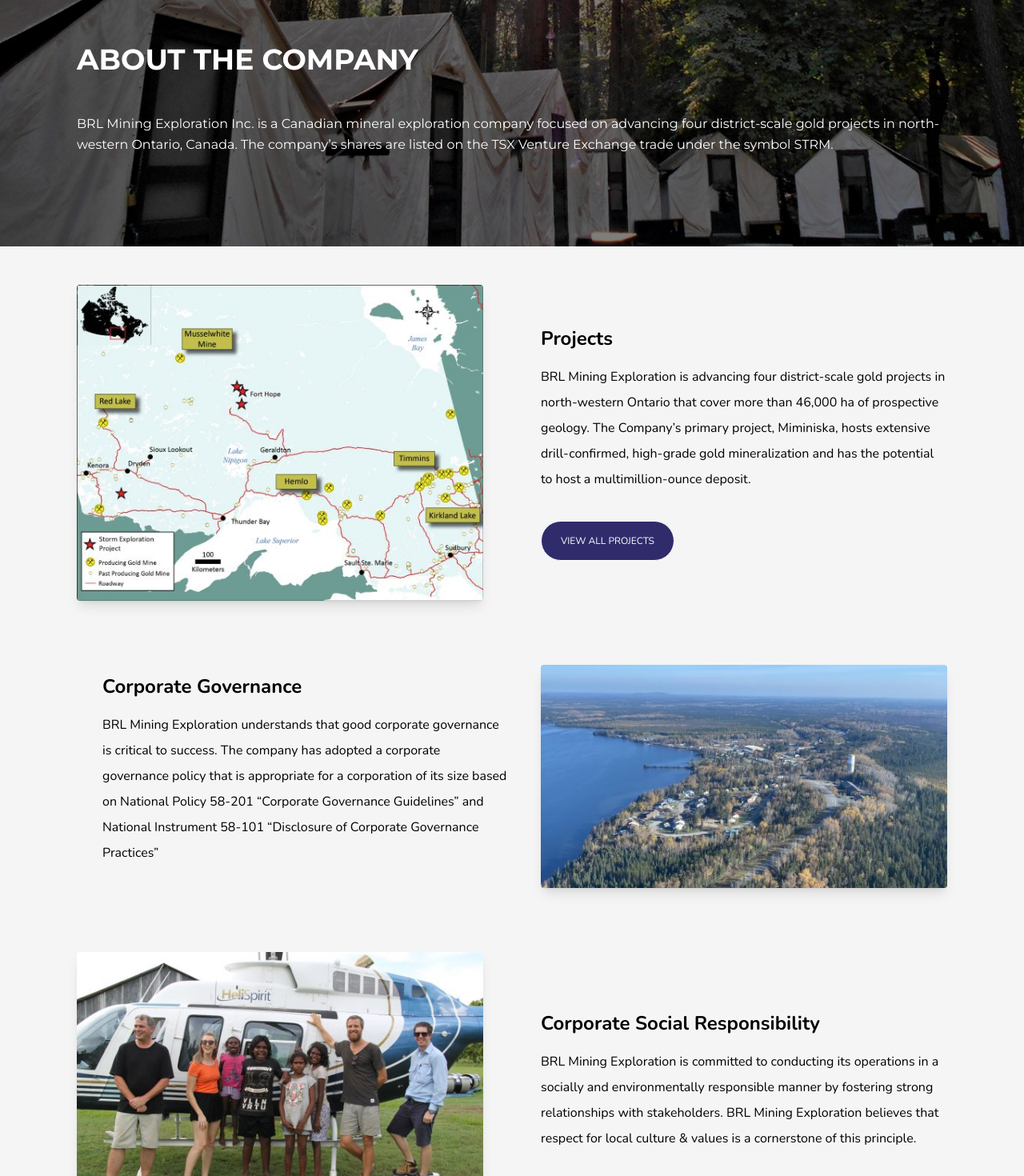
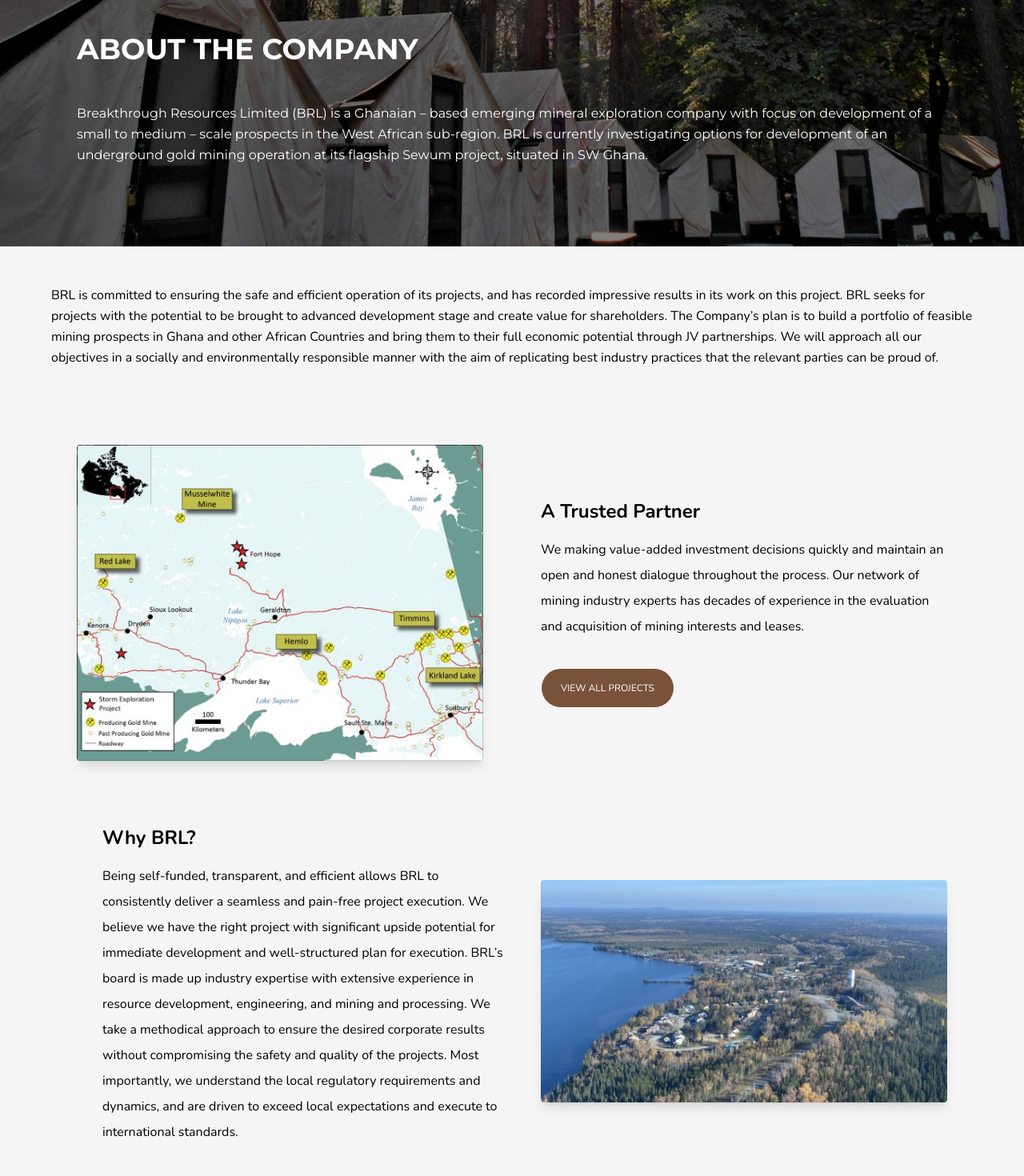
Before and after one commit to ranselorm/brlmining, a React (Vite) app: page /about in a window 1280 px wide. Shown: the part 180-1650 px from the top of the page at 80% size. Built offline with nearby package versions, Linux system fonts and the light colour scheme.

Commit message:
Modify code

```diff
--- a/src/components/About.tsx
+++ b/src/components/About.tsx
@@ -10,27 +10,35 @@
       <Hero
         title="About the Company"
         background="/images/about-bg.jpg"
-        description="BRL Mining Exploration Inc. is a Canadian mineral exploration company focused on advancing four district-scale gold projects in north-western Ontario, Canada. The company’s shares are listed on the TSX Venture Exchange trade under the symbol STRM."
+        description="Breakthrough Resources Limited (BRL) is a Ghanaian – based emerging mineral exploration company with focus on development of a small to medium – scale prospects in the West African sub-region.  BRL is currently investigating options for development of an underground gold mining operation at its flagship Sewum project, situated in SW Ghana."
       />
+      <div className="container mx-auto px-4 md:px-8 lg:px-16 my-12 leading-relaxed">
+        BRL is committed to ensuring the safe and efficient operation of its
+        projects, and has recorded impressive results in its work on this
+        project. BRL seeks for projects with the potential to be brought to
+        advanced development stage and create value for shareholders. The
+        Company’s plan is to build a portfolio of feasible mining prospects in
+        Ghana and other African Countries and bring them to their full economic
+        potential through JV partnerships. We will approach all our objectives
+        in a socially and environmentally responsible manner with the aim of
+        replicating best industry practices that the relevant parties can be
+        proud of.
+      </div>
       <div className="w-full mx-auto px-4 sm:px-4 md:px-24 py-12 flex flex-col gap-y-20">
         <AboutCard
-          title="Projects"
-          description="BRL Mining Exploration is advancing four district-scale gold projects in
-            north-western Ontario that cover more than 46,000 ha of prospective
-            geology. The Company’s primary project, Miminiska, hosts extensive
-            drill-confirmed, high-grade gold mineralization and has the
-            potential to host a multimillion-ounce deposit."
+          title="A Trusted Partner"
+          description="We making value-added investment decisions quickly and maintain an open and honest dialogue throughout the process. Our network of mining industry experts has decades of experience in the evaluation and acquisition of mining interests and leases."
           image="/images/project.jpg"
           isButton
         />
         <AboutCard
-          title="Corporate Governance"
-          description="BRL Mining Exploration understands that good corporate governance is critical to success. The company has adopted a corporate governance policy that is appropriate for a corporation of its size based on National Policy 58-201 “Corporate Governance Guidelines” and National Instrument 58-101 “Disclosure of Corporate Governance Practices”"
+          title="Why BRL?"
+          description="Being self-funded, transparent, and efficient allows BRL to consistently deliver a seamless and pain-free project execution. We believe we have the right project with significant upside potential for immediate development and well-structured plan for execution. BRL’s board is made up industry expertise with extensive experience in resource development, engineering, and mining and processing. We take a methodical approach to ensure the desired corporate results without compromising the safety and quality of the projects. Most importantly, we understand the local regulatory requirements and dynamics, and are driven to exceed local expectations and execute to international standards."
           image="/images/corporate.jpg"
           isReverse
         />
         <AboutCard
-          title="Corporate Social Responsibility"
+          title="We truly think global and act local."
           description="BRL Mining Exploration is committed to conducting its operations in a socially and environmentally responsible manner by fostering strong relationships with stakeholders. BRL Mining Exploration believes that respect for local culture & values is a cornerstone of this principle."
           image="/images/school.jpg"
         />
--- a/src/components/AboutCard.tsx
+++ b/src/components/AboutCard.tsx
@@ -33,7 +33,7 @@
         </div>
 
         <div className="w-full lg:w-1/2 text-left">
-          <h2 className="text-xl md:text-2xl font-bold text-gray-800 mb-4">
+          <h2 className="text-xl md:text-2xl font-bold text-gray-800 mb-4 capitalize">
             {title}
           </h2>
           <p className="text-base mb-4 leading-loose">{description}</p>
--- a/src/components/Footer.tsx
+++ b/src/components/Footer.tsx
@@ -25,7 +25,6 @@
               className="h-12"
             />
           </div>
-          {/* <h3 className="text-lg font-semibold mb-4">Important Links</h3> */}
           <ul className="space-y-2">
             {importantLinks.map((link, index) => (
               <li key={index}>
--- a/src/components/Info.tsx
+++ b/src/components/Info.tsx
@@ -8,7 +8,7 @@
       className="w-full bg-cover bg-center py-8 font-primary"
       style={{ backgroundImage: "url('/images/world.jpg')" }}
     >
-      <div className="flex flex-col md:flex-row justify-center items-center gap-8 py-4 md:py-16 md:px-24">
+      <div className="flex flex-col md:flex-row justify-center items-center gap-8 py-4 md:py-16 px-4 md:px-24">
         {/* Investor Centre Card */}
         <div className="bg-primary text-white p-6 md:w-1/2 rounded">
           <div className="flex items-center mb-4">
--- a/src/pages/InvestorCentre.tsx
+++ b/src/pages/InvestorCentre.tsx
@@ -79,7 +79,7 @@
   return (
     <div className="">
       <Hero title="Investor Centre" background="/images/report-bg.jpg" />
-      <div className="flex flex-col md:flex-row gap-x-4 mx-auto px-4 sm:px-6 md:px-24 md:py-16 py-6">
+      <div className="flex flex-col md:flex-row gap-x-4 container mx-auto px-4 sm:px-6 md:px-24 md:py-16 py-6">
         <Section title="Reports" viewAllLink="/all-reports" items={reports} />
         <Section
           title="Presentations"
--- a/tailwind.config.js
+++ b/tailwind.config.js
@@ -9,8 +9,8 @@
         pop: ["Poppins", "sans-serif"],
       },
       colors: {
-        primary: "#302c6c",
-        secondary: "#5b499e",
+        primary: "#79523a",
+        secondary: "#cba809",
         gray: "#f2f2f2",
         deep: "#e6e6e6",
         accent: "#212135",
```
